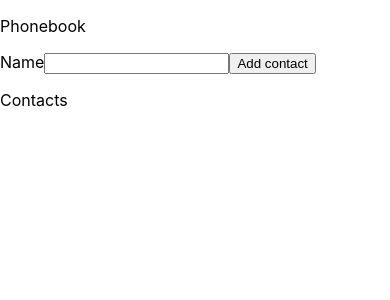
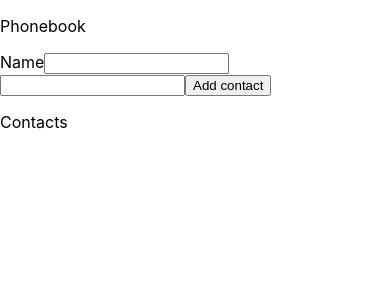
Before and after one commit to AnnaYegorova/goit-react-hw-02-phonebook, a React (Create React App) app: page / in a window 390 px wide. Shown: the top 300 px of the page. Built offline with nearby package versions, Linux system fonts and the light colour scheme.

Commit message:
add list name+phone

```diff
--- a/src/components/App.jsx
+++ b/src/components/App.jsx
@@ -4,37 +4,33 @@
   state = {
     contacts: [],
     name: '',
+    number: '',
+    filter: '',
   };
-  nameInputId = nanoid();
 
-  handleNameChange = e => {
-    this.setState({
-      name: e.currentTarget.value,
-    });
+  handleChange = e => {
+    const { name, value } = e.currentTarget;
+    this.setState({ [name]: value });
   };
 
   reset = () => {
     this.setState({
       name: '',
+      number: '',
     });
   };
   handleSubmit = e => {
     e.preventDefault();
-    // console.log(this.state);
-
     this.setState(prevState => ({
       contacts: [
         ...prevState.contacts,
-        { name: this.state.name, id: nanoid(8) },
+        { name: this.state.name, id: nanoid(8), number: this.state.number },
       ],
     }));
-    // console.log(this.state.contacts.id);
-    // console.log(this.state.contacts.length);
     this.reset();
   };
 
   render() {
-    console.log(this.state.contacts);
     return (
       <>
         <form onSubmit={this.handleSubmit}>
@@ -48,15 +44,26 @@
               title="Name may contain only letters, apostrophe, dash and spaces. For example Adrian, Jacob Mercer, Charles de Batz de Castelmore d'Artagnan"
               required
               value={this.state.name}
-              onChange={this.handleNameChange}
+              onChange={this.handleChange}
             />
           </label>
+          <input
+            type="tel"
+            name="number"
+            pattern="\+?\d{1,4}?[-.\s]?\(?\d{1,3}?\)?[-.\s]?\d{1,4}[-.\s]?\d{1,4}[-.\s]?\d{1,9}"
+            title="Phone number must be digits and can contain spaces, dashes, parentheses and can start with +"
+            required
+            value={this.state.number}
+            onChange={this.handleChange}
+          />
           <button type="submit">Add contact</button>
         </form>
         <p>Contacts</p>
         <ul>
           {this.state.contacts.map(contact => (
-            <li key={contact.id}>name:{contact.name}</li>
+            <li key={contact.id}>
+              {contact.name}: {contact.number}
+            </li>
           ))}
         </ul>
       </>
```
